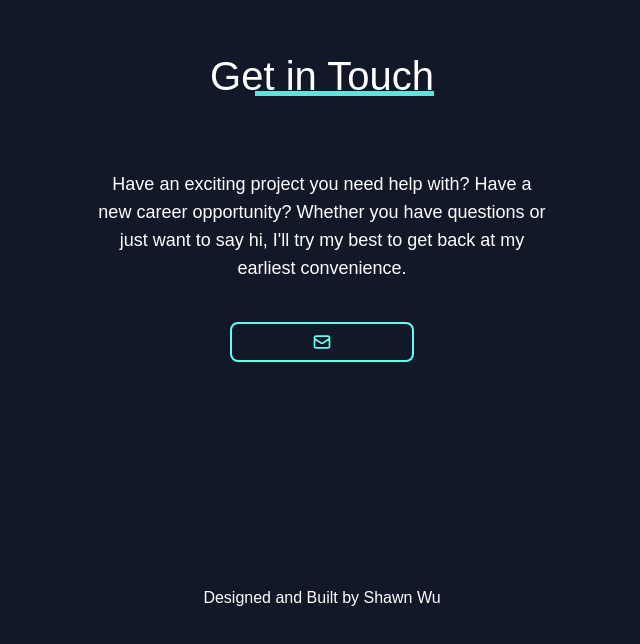
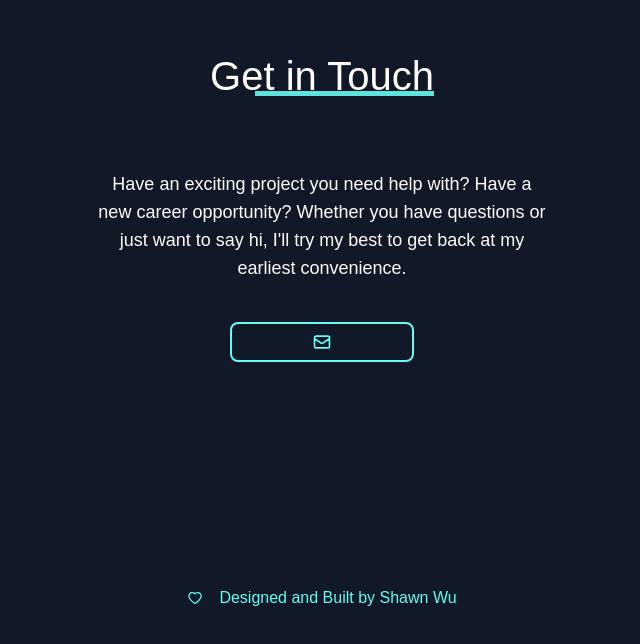
Before and after one commit to XianFengWu1996/personal-portfolio, a Next.js app: page / in a window 1280 px wide. Shown: the part 4230-4874 px from the top of the page, without its empty margins (318-958 px from the left). Built offline with nearby package versions, Linux system fonts and the light colour scheme; a web font is replaced by a local one.

Commit message:
make change to footer

```diff
--- a/src/components/Footer/Footer.tsx
+++ b/src/components/Footer/Footer.tsx
@@ -1,7 +1,12 @@
+import { AiOutlineHeart } from 'react-icons/ai';
+
 const Footer = () => {
   return (
     <footer className=" w-full mx-auto py-10">
-      <p className="text-center">Designed and Built by Shawn Wu</p>
+      <div className="flex items-center justify-center">
+        <AiOutlineHeart className="text-[#66fcf1]" />
+        <p className="text-[#66fcf1] pl-4">Designed and Built by Shawn Wu</p>
+      </div>
     </footer>
   );
 };
```
